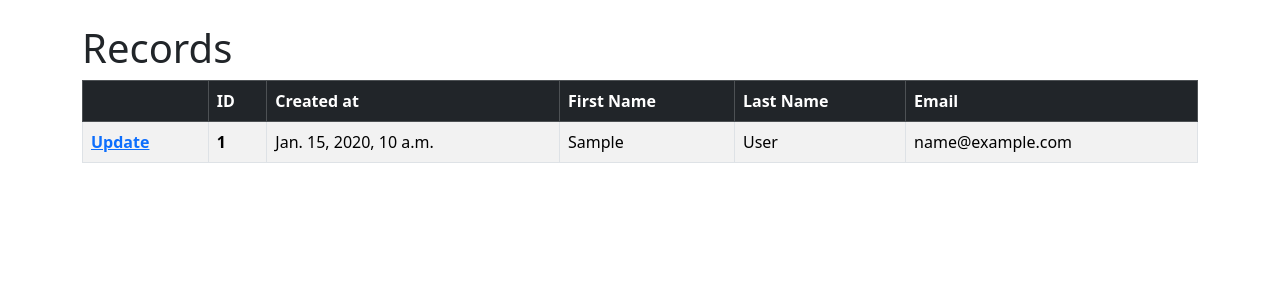
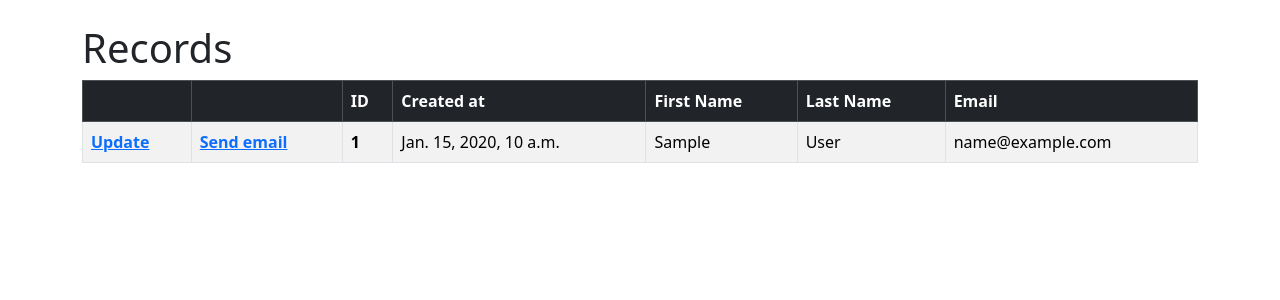
Before and after one commit to ida-dar/django-crm, a Django app: page / in a window 1280 px wide. Shown: the part 56-356 px from the top of the page. Run offline with Django 4.2, Linux system fonts and the light colour scheme; a user stored in the database is signed in; tables that the repository leaves empty hold one stand-in row (values such as "Sample post").

Commit message:
Add view for sending emails

```diff
--- a/website/templates/records.html
+++ b/website/templates/records.html
@@ -4,6 +4,7 @@
   <table class="table table-striped table-hover table-bordered">
     <thead class="table-dark">
     <tr>
+      <th scope="col"></th>
       <th scope="col"></th>
       <th scope="col">ID</th>
       <th scope="col">Created at</th>
@@ -17,6 +18,7 @@
 
     <tr>
       <th scope="row"><a href="{% url 'record' record.id %}">Update</a></th>
+      <th scope="row"><a href="{% url 'notify_record' record.id %}">Send email</a></th>
       <th scope="row">{{ record.id }}</th>
       <td>{{ record.created_at }}</td>
       <td>{{ record.first_name }}</td>
--- a/website/urls.py
+++ b/website/urls.py
@@ -12,6 +12,8 @@ urlpatterns = [
   path('update_record/<int:pk>', views.update_record, name='update_record'),
   path('delete_record/<int:pk>', views.delete_record, name='delete_record'),
 
+  path('notify_record/<int:pk>', views.notify_record, name='notify_record'),
+
   path('reset_password/', auth_views.PasswordResetView.as_view(template_name='reset_password.html'),
        name='reset_password'),
   path('reset_password_sent/', auth_views.PasswordResetDoneView.as_view(template_name='reset_password_sent.html'),
--- a/website/views.py
+++ b/website/views.py
@@ -1,3 +1,6 @@
+import os
+from django.conf import settings
+from django.core.mail import send_mail
 from django.shortcuts import render, redirect
 from django.contrib.auth import authenticate, login, logout
 from django.contrib import messages
@@ -75,6 +78,30 @@ def customer_record(request, pk):
     return redirect('home')
 
 
+def notify_record(request, pk):
+  record = Record.objects.filter(pk=pk).values()
+  record_email = record[0]['email']
+
+  if request.method == 'POST':
+    subject = request.POST.get('subject')
+    message = request.POST.get('message')
+
+    if record_email and subject and message:
+
+      send_mail(
+        subject=subject,
+        message=message,
+        from_email=settings.EMAIL_HOST_USER,
+        recipient_list=[record_email, ],
+      )
+      messages.success(request, "Email sent successfully", extra_tags='success')
+      return redirect('home')
+    else:
+      messages.error(request, "There was an error while sending email. Please try again.", extra_tags='danger')
+  else:
+    return render(request, 'notify_record.html', {'record_email': record_email})
+
+
 def add_record(request):
   form = AddRecordForm(request.POST or None)
   if request.user.is_authenticated:
```
